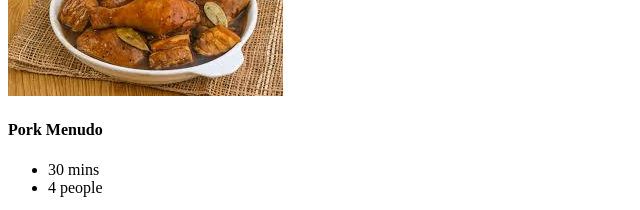
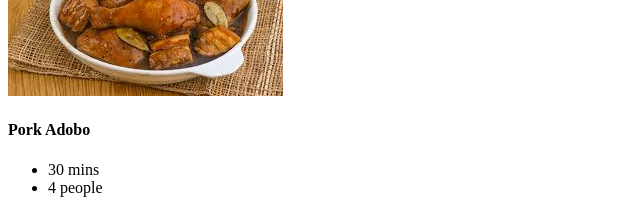
Before and after one commit to mikaezu/food_Recipe, a plain HTML site: page food_Menu/menudo.html in a window 1280 px wide. Shown: the part 1980-2190 px from the top of the page, 0-640 px from the left. Drawn offline with Linux system fonts and the light colour scheme.

Commit message:
Final commit

```diff
--- a/food_Menu/menudo.html
+++ b/food_Menu/menudo.html
@@ -87,7 +87,7 @@
                 <a href="../food_Menu/adobo.html">
                   <img src="../food_Img/adobo.jpeg" alt="adobo">
                 </a>
-                <h4>Pork Menudo</h4>
+                <h4>Pork Adobo</h4>
                 <ul>
                     <!--icon inside-->
                     <li>30 mins</li>
```
Also changed, not shown: food_Menu/sinigang.html (+1 -1 lines).
